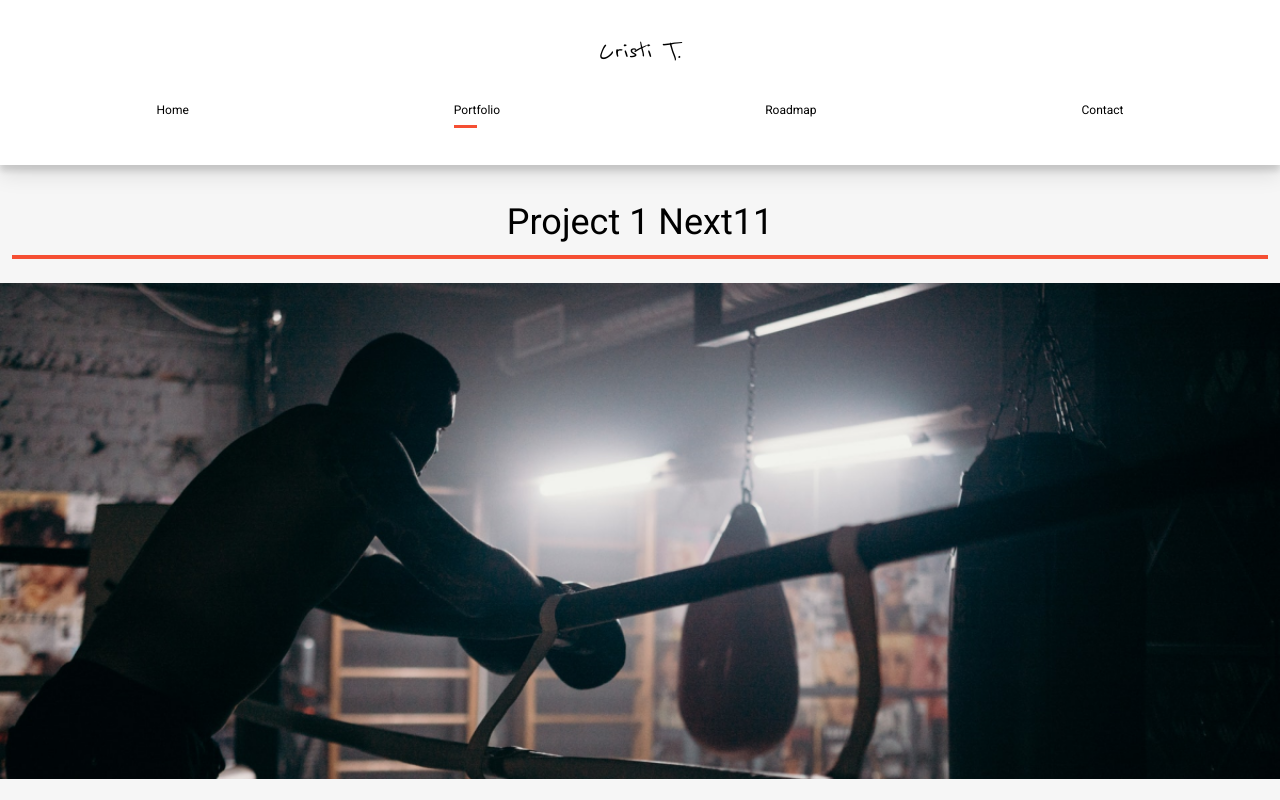
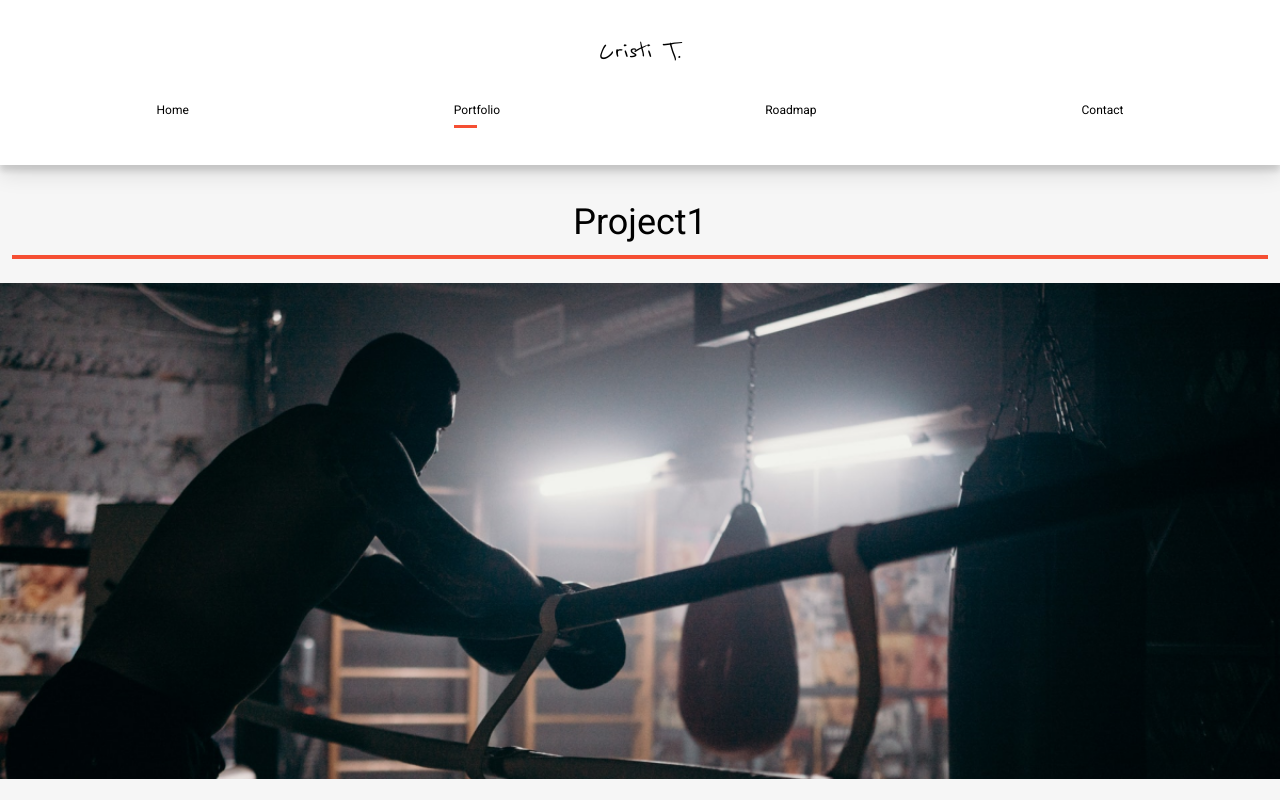
Before and after one commit to CristiTomaaa/ct-portfolio, a React (Create React App) app: page /portfolio in a window 1280 px wide. Shown: the top 800 px of the page. Built offline with nearby package versions, Linux system fonts and the light colour scheme.

Commit message:
added content on home page, portfolio and roadmap

```diff
--- a/src/pages/Portfolio.js
+++ b/src/pages/Portfolio.js
@@ -13,7 +13,7 @@ const Portfolio = () => {
   return(
     <Work variants={pageAnimation} exit="exit" initial="hidden" animate="show">
       <Project>
-        <h2>Project 1 Next11</h2>
+        <h2>Project1</h2>
         <div className="line"></div>
         <Link to="/portfolio/the-athlete">
           <img src={athlete} alt="Project Overview image"/>
```
